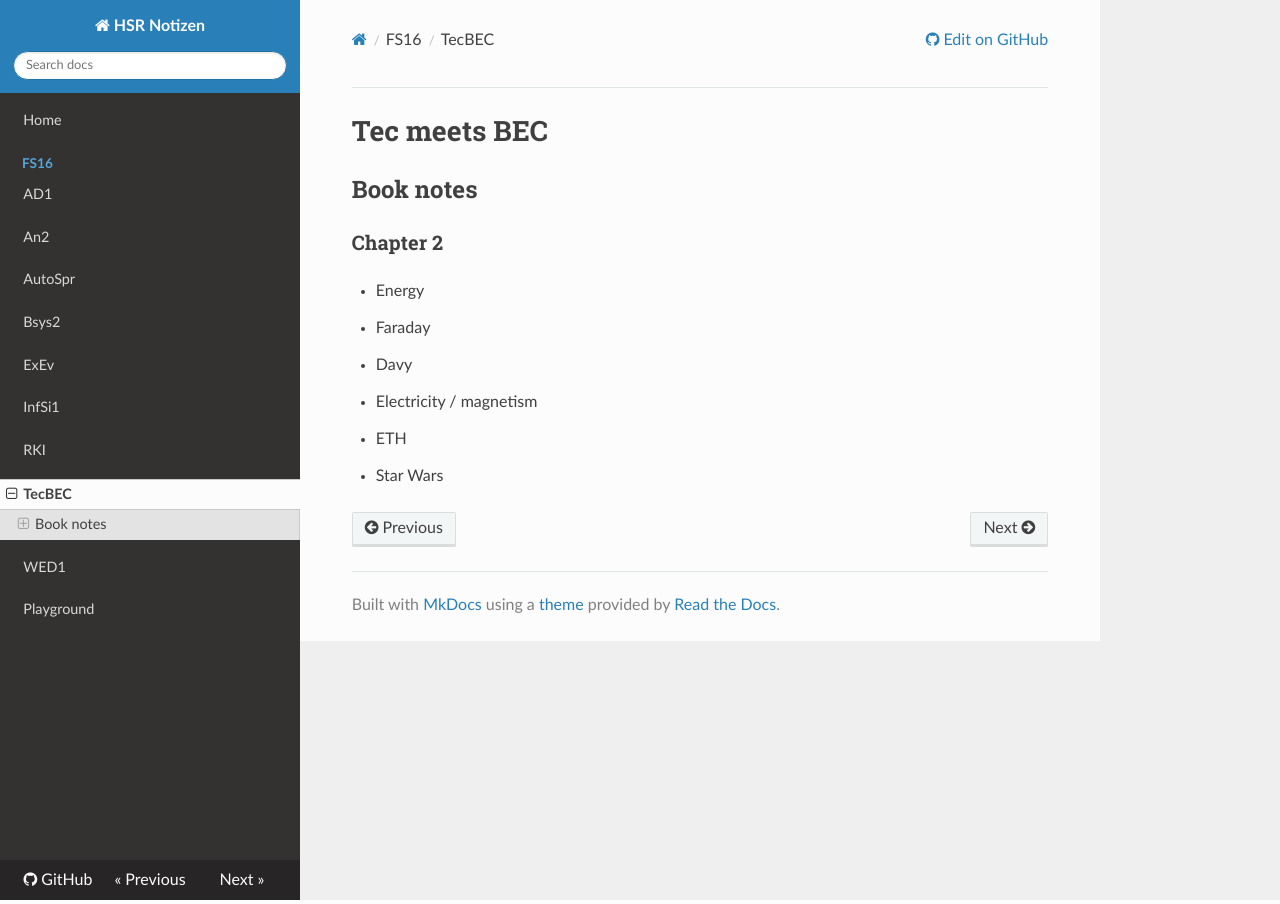
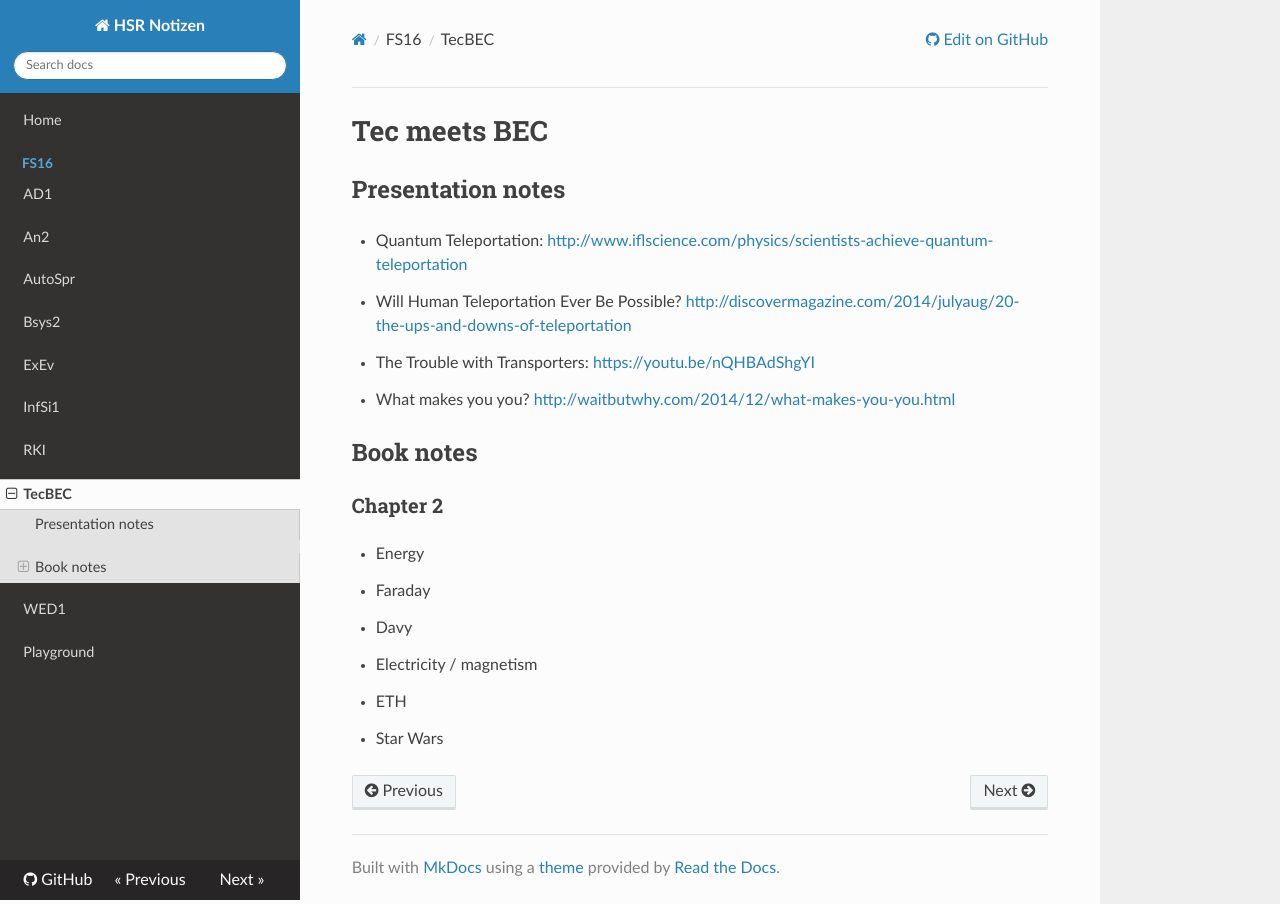
Before and after one commit to Excape/hsr-docs-fs16, an MkDocs documentation site: the page built from docs/fs16/tecbec.md, in a window 1280 px wide. Built offline with MkDocs 1.6.1, drawn with Linux system fonts in a browser that asks for light colours; nearby versions of some CDN libraries; old or Windows-style settings are respelled for this version of MkDocs.

Commit message:
upated Tecbec

```diff
--- a/docs/fs16/tecbec.md
+++ b/docs/fs16/tecbec.md
@@ -1,4 +1,10 @@
 #Tec meets BEC
+
+## Presentation notes
+* Quantum Teleportation: <http://www.iflscience.com/physics/scientists-achieve-quantum-teleportation>
+* Will Human Teleportation Ever Be Possible? <http://discovermagazine.com/2014/julyaug/20-the-ups-and-downs-of-teleportation>
+* The Trouble with Transporters: <https://youtu.be/nQHBAdShgYI>
+* What makes you you? <http://waitbutwhy.com/2014/12/what-makes-you-you.html>
 
 ## Book notes
 ### Chapter 2
```
